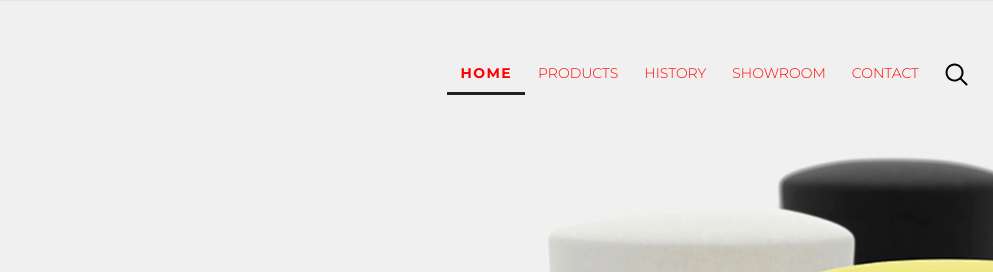
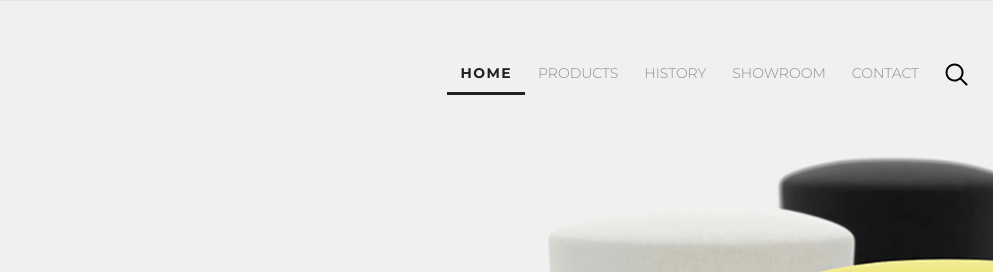
Before and after one commit to invector4ik002/PSD-2, a plain HTML site: page index.html in a window 1280 px wide. Shown: the top 272 px of the page, 287-1280 px from the left. Drawn offline with Linux system fonts and the light colour scheme.

Commit message:
удалил цвет меню "red"

```diff
--- a/style.css/style.css
+++ b/style.css/style.css
@@ -57,9 +57,7 @@ body {/*импортируем шрифты*/
     letter-spacing: 1.4px;
     border-bottom: 3px solid #212121;
 }
-a.menu-link {
-    color:red;
-}
+
 /* ---------------------------------------------- */
 .slider-text {
     margin-top: 288px;
```
